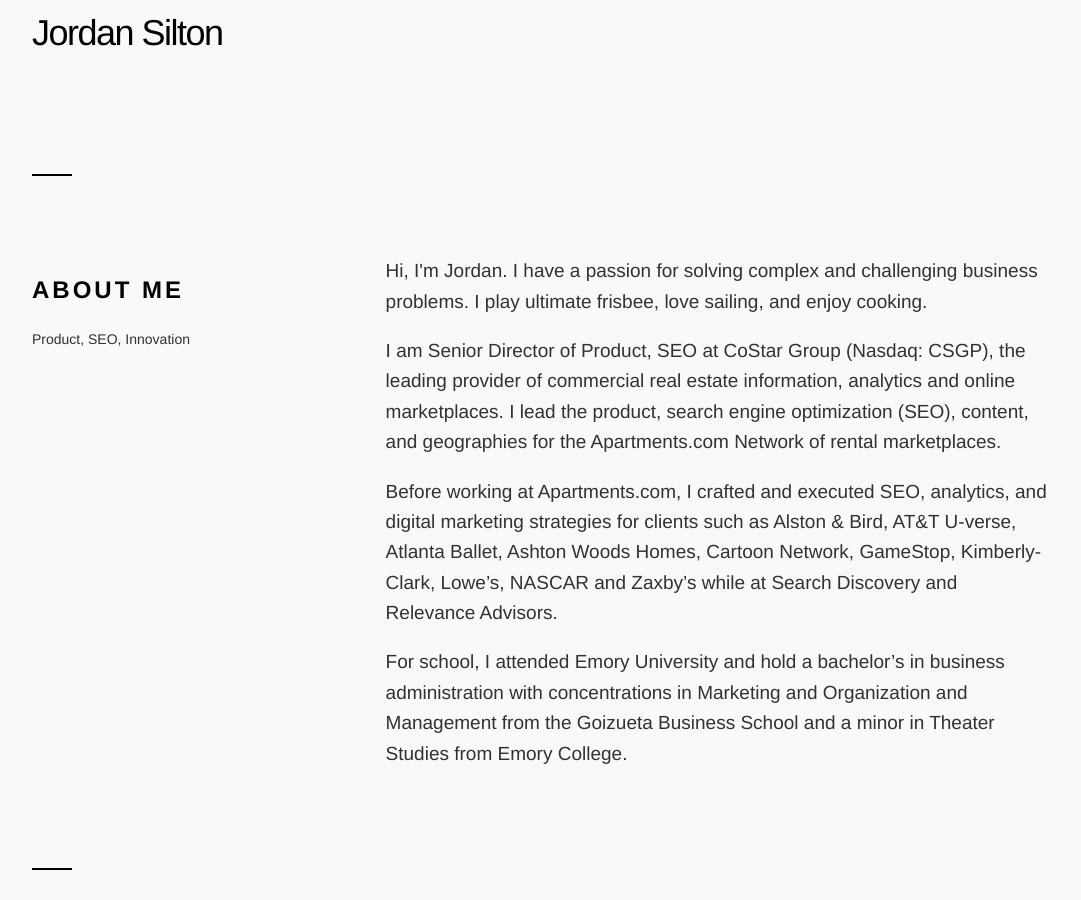
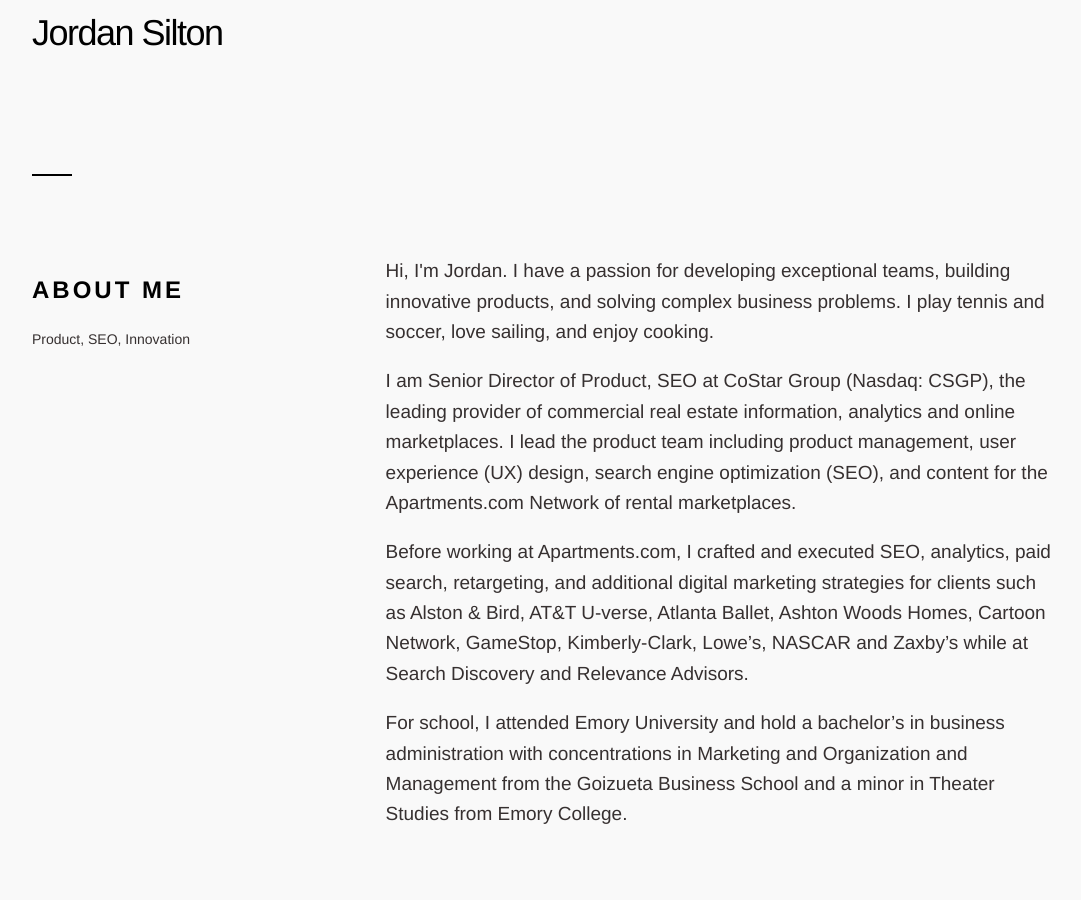
Before and after one commit to jsilton/jsilton.github.io, a Jekyll site: the page built from index.html, in a window 1280 px wide and 900 px high, scrolled down 270 px. Shown: the whole window, without its empty margins (98-1179 px from the left). Built offline with Jekyll 4.4.1, drawn with Linux system fonts in a browser that asks for light colours; some of the changed text lies outside the part shown.

```diff
--- a/_includes/speaking.html
+++ b/_includes/speaking.html
@@ -9,7 +9,8 @@
     </div>
     <div class="eight columns">
         <ul>
-            <li><strong>Click Summit</strong> - Raleigh, NC (May 2021)</li>
+            <li><strong>Apartment Internet Marketing (AIM) Reinvent</strong> - Virtual (August 2021)</li>
+            <li><strong>Apartments.com Spring Multifamily Insights Forum</strong> - Virtual (April 2021)</li>
             <li><strong>Botify Crawl2Convert</strong> - Virtual (October 2020)</li>
             <li><strong>Apartments.com Live</strong> - Virtual (June 2020)</li>
             <li><strong>TechSEOBoost</strong> - Boston, MA (December 2019)</li>
--- a/index.html
+++ b/index.html
@@ -1,7 +1,7 @@
 ---
 layout: default
 title: Jordan Silton - Product, SEO, & Innovation
-description: Hi, I'm Jordan. I have a passion for solving complex and challenging business problems. I play ultimate frisbee, love sailing, and enjoy cooking.
+description: Hi, I'm Jordan. I have a passion for developing exceptional teams, building innovative products, and solving complex business problems. I play tennis and soccer, love sailing, and enjoy cooking.
 redirect_from:
   - /about
   - /@jsilton
@@ -25,9 +25,9 @@ redirect_from:
         </div>
     </div>
     <div class="eight columns">
-        <p>Hi, I'm Jordan. I have a passion for solving complex and challenging business problems. I play ultimate frisbee, love sailing, and enjoy cooking.</p>
-        <p>I am Senior Director of Product, SEO at CoStar Group (Nasdaq: CSGP), the leading provider of commercial real estate information, analytics and online marketplaces. I lead the product, search engine optimization (SEO), content, and geographies for the Apartments.com Network of rental marketplaces.</p>
-        <p>Before working at Apartments.com, I crafted and executed SEO, analytics, and digital marketing strategies for clients such as Alston & Bird, AT&T U-verse, Atlanta Ballet, Ashton Woods Homes, Cartoon Network, GameStop, Kimberly-Clark, Lowe’s, NASCAR and Zaxby’s while at Search Discovery and Relevance Advisors.</p>
+        <p>Hi, I'm Jordan. I have a passion for developing exceptional teams, building innovative products, and solving complex business problems. I play tennis and soccer, love sailing, and enjoy cooking.</p>
+        <p>I am Senior Director of Product, SEO at CoStar Group (Nasdaq: CSGP), the leading provider of commercial real estate information, analytics and online marketplaces. I lead the product team including product management, user experience (UX) design, search engine optimization (SEO), and content for the Apartments.com Network of rental marketplaces.</p>
+        <p>Before working at Apartments.com, I crafted and executed SEO, analytics, paid search, retargeting, and additional digital marketing strategies for clients such as Alston & Bird, AT&T U-verse, Atlanta Ballet, Ashton Woods Homes, Cartoon Network, GameStop, Kimberly-Clark, Lowe’s, NASCAR and Zaxby’s while at Search Discovery and Relevance Advisors.</p>
         <p>For school, I attended Emory University and hold a bachelor’s in business administration with concentrations in Marketing and Organization and Management from the Goizueta Business School and a minor in Theater Studies from Emory College.</p>
     </div>
 </div>
```
